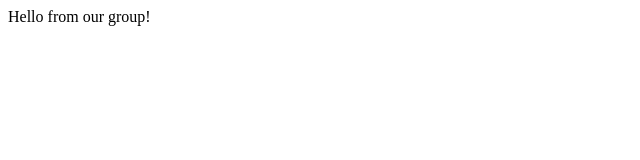
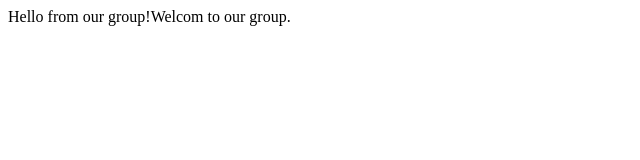
Before and after one commit to Dineshkumar-cyber/pre_intern01, a plain HTML site: page test1.html in a window 1280 px wide. Shown: the whole page, without its empty margins (0-640 px from the left). Drawn offline with Linux system fonts and the light colour scheme.

Commit message:
Update test1.html

```diff
--- a/test1.html
+++ b/test1.html
@@ -4,6 +4,6 @@
 <title> Pre-inttern Courrse</title>
 </head>
 <body>
-    Hello from our group!
+    Hello from our group!Welcom to our group.
 </body>
 </html>
```
